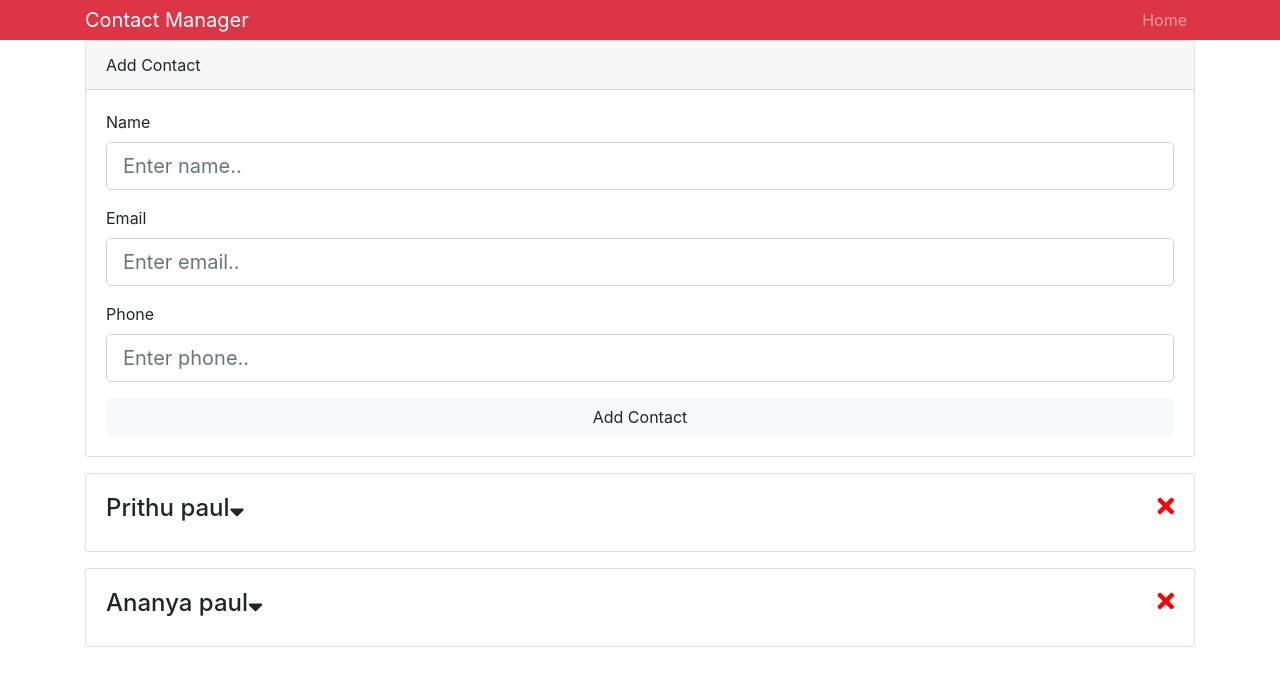
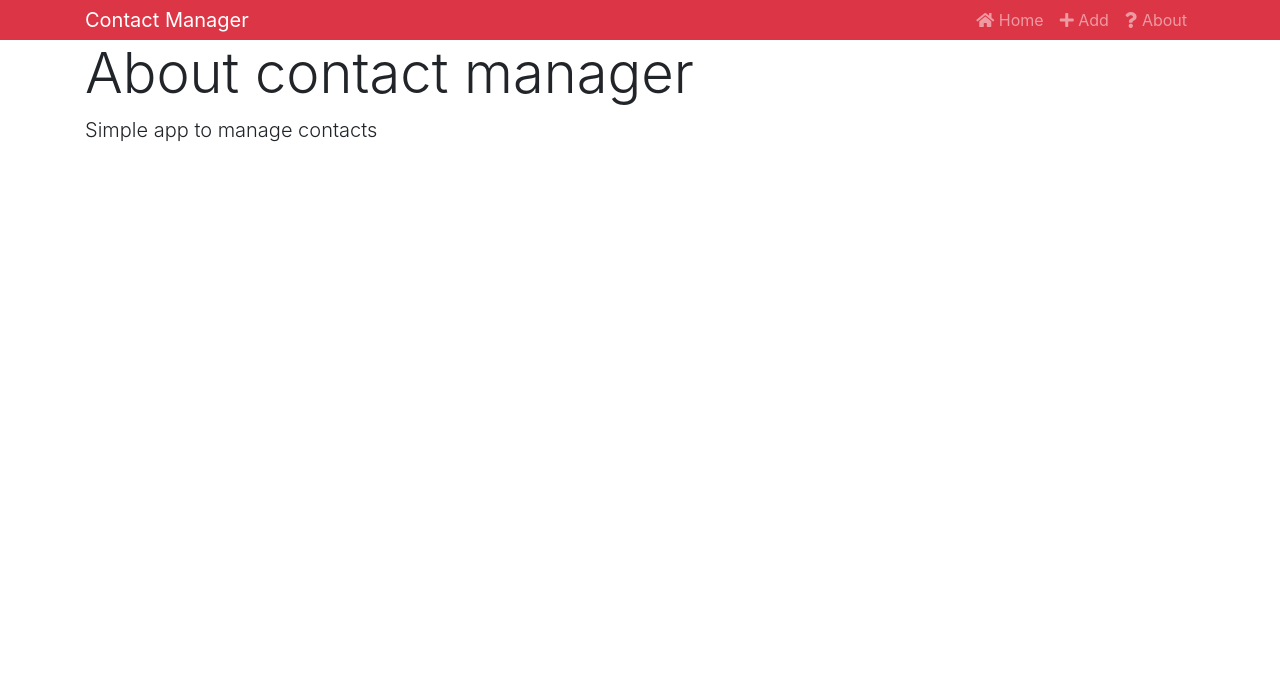
Before and after one commit to prithu123/contactmanager, a React (Create React App) app: page /about in a window 1280 px wide. Shown: the top 686 px of the page. Built offline with nearby package versions, Linux system fonts and the light colour scheme.

Commit message:
React routing strategy

```diff
--- a/package.json
+++ b/package.json
@@ -9,6 +9,7 @@
     "bootstrap": "^4.5.2",
     "react": "^16.13.1",
     "react-dom": "^16.13.1",
+    "react-router-dom": "^5.2.0",
     "react-scripts": "3.4.3",
     "uuid": "^8.3.0"
   },
--- a/src/App.js
+++ b/src/App.js
@@ -1,9 +1,12 @@
 import React, { Component } from 'react'
+import {BrowserRouter as Router, Route, Switch} from 'react-router-dom'
 import Contacts from './components/contact/Contacts'
 import AddContact from './components/contact/AddContact'
 import Header from './components/layout/Header'
+import About from './components/pages/About'
 import 'bootstrap/dist/css/bootstrap.min.css'
 import {Provider} from './Context'
+import NotFound from './components/pages/NotFound'
 
  class App extends Component {
 
@@ -11,13 +14,22 @@
     return (
 
       <Provider>
+        <Router>
         <div className='App'>
               <Header branding ="Contact Manager "/>
               <div className='container'>
-                <AddContact/>
-               <Contacts/>
+               <Switch>
+                 <Route exact path='/' component={Contacts}></Route>
+                 <Route exact path='/contact/add' component={AddContact}></Route>
+                 <Route exact path='/about' component={About}></Route>
+                 <Route  component={NotFound}></Route>
+
+
+
+               </Switch>
               </div>
         </div>
+        </Router>
       </Provider>
     )
   }
--- a/src/components/contact/AddContact.js
+++ b/src/components/contact/AddContact.js
@@ -23,6 +23,7 @@
         }
         dispatch({type:"ADD_CONTACT", payload:newContact})
         this.setState({name:'',email:'',phone:''})
+        this.props.history.push('/')
      }
 
     render() {
--- a/src/components/contact/Contacts.js
+++ b/src/components/contact/Contacts.js
@@ -14,6 +14,7 @@
 
                    return (
                     <React.Fragment>
+                        <h1>Contact List</h1>
                         {contacts.map(contact=>
                             <Contact
                              key={contact.id}
--- a/src/components/layout/Header.js
+++ b/src/components/layout/Header.js
@@ -1,5 +1,6 @@
 import React from 'react'
 import PropTypes from 'prop-types'
+import {Link}  from 'react-router-dom'
 
 
  const Header = (props) => {
@@ -13,9 +14,21 @@
              <div>
                  <ul className="navbar-nav mr-auto">
                      <li className="nav-item">
-                         <a href="/" className="nav-link">
-                             Home
-                         </a>
+                         <Link to="/" className="nav-link">
+                            <i className='fas fa-home'></i> Home
+                         </Link>
+
+                     </li>
+                     <li className="nav-item">
+                         <Link to="/contact/add" className="nav-link">
+                         <i className='fas fa-plus'></i> Add
+                         </Link>
+
+                     </li>
+                     <li className="nav-item">
+                         <Link to="/about" className="nav-link">
+                         <i className='fas fa-question'></i> About
+                         </Link>
 
                      </li>
 
--- /dev/null
+++ b/src/components/pages/About.js
@@ -0,0 +1,10 @@
+import React from 'react'
+
+export default ()=> {
+    return (
+        <div>
+            <h1 className='display-4'>About contact manager</h1>
+            <p className='lead'>Simple app to manage contacts </p>
+        </div>
+    )
+}
--- /dev/null
+++ b/src/components/pages/NotFound.js
@@ -0,0 +1,12 @@
+import React from 'react'
+
+export default  () => {
+    return (
+        <div>
+
+            <h1 className='display-4'>404 page not found</h1>
+            <p className='lead'>Sorry, this page does not exist </p>
+
+        </div>
+    )
+}
```
Also changed, not shown: 1 other file (tests, documents, lock files or other folders).
